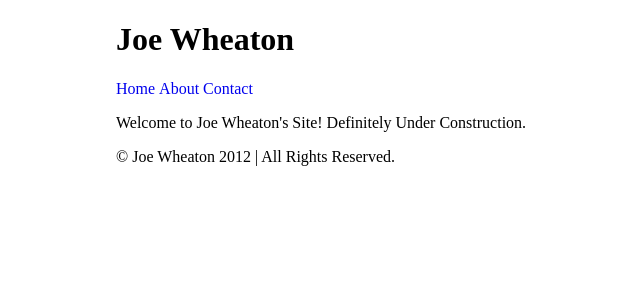
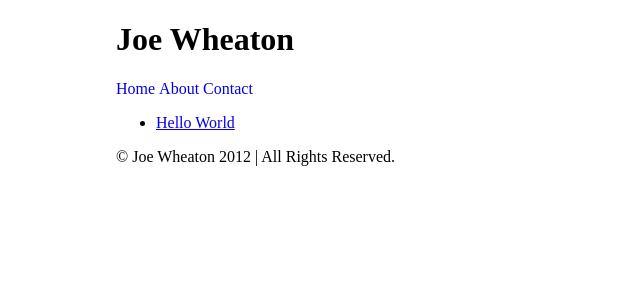
Before and after one commit to jdwfly/jdwfly.github.com, a Jekyll site: the page built from index.html, in a window 1280 px wide. Shown: the top 300 px of the page, without its empty margins (44-684 px from the left). Built offline with Jekyll 4.4.1, drawn with Linux system fonts in a browser that asks for light colours.

Commit message:
added list of posts to front page

```diff
--- a/_layouts/default.html
+++ b/_layouts/default.html
@@ -14,7 +14,7 @@
     <header>
       <h1>Joe Wheaton</h1>
     </header>
-    <nav role="navigation">
+    <nav>
       <ul>
         <li><a href="/">Home</a></li>
         <li><a href="/about">About</a></li>
--- /dev/null
+++ b/_layouts/post.html
@@ -0,0 +1,5 @@
+---
+layout: default
+---
+<h2>{{ page.title }}</h2>
+<p>{{ content }}</p>
--- /dev/null
+++ b/_posts/2012-07-20-hello-world.md
@@ -0,0 +1,5 @@
+---
+layout: post
+title: Hello World
+---
+Hello World!
--- a/css/style.css
+++ b/css/style.css
@@ -5,7 +5,7 @@ body {
 
 nav {
 	width: '100%';
-	background-color: '#000000';
+	background: '#000000';
 }
 
 nav ul {
--- a/index.html
+++ b/index.html
@@ -2,5 +2,9 @@
 layout: default
 ---
 <section class="content">
-  <p>Welcome to Joe Wheaton's Site! Definitely Under Construction.</p>
+  <ul>
+  {% for post in site.posts %}
+    <li><a href="{{ post.url }}">{{ post.title }}</a></li>
+  {% endfor %}
+  </ul>
 </section>
```
